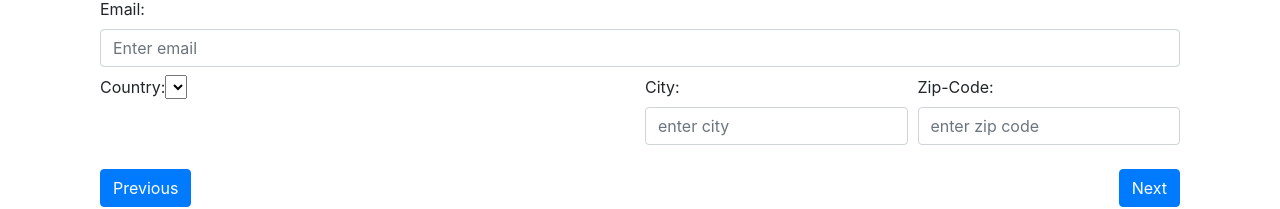
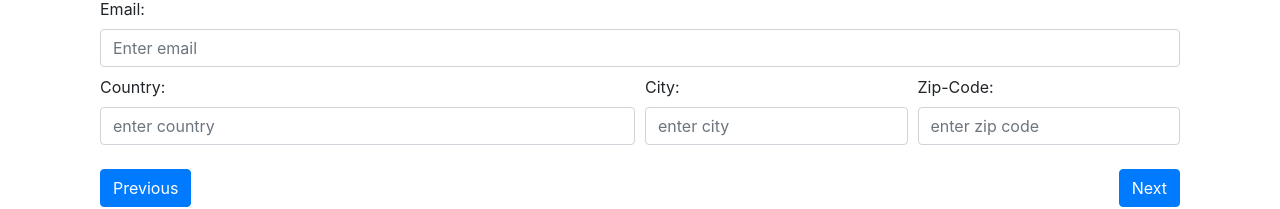
Before and after one commit to Yjspoder/form, a React (Create React App) app: page / in a window 1280 px wide. Shown: the part 161-370 px from the top of the page. Built offline with nearby package versions, Linux system fonts and the light colour scheme; the HTML template or start-up script is replaced by a standard one.

Commit message:
re-add country input

```diff
--- a/src/PersonalInfo.jsx
+++ b/src/PersonalInfo.jsx
@@ -46,7 +46,11 @@ export default class PersonalInfo extends Component {
         <div className="form-row mt-2">
           <div className="col-6">
             <label htmlFor="Country">Country:</label>
-            <select class="selectpicker countrypicker"></select>
+            <input
+              type="text"
+              className="form-control"
+              placeholder="enter country"
+            />
           </div>
           <div className="col">
             <label htmlFor="City">City:</label>
```
